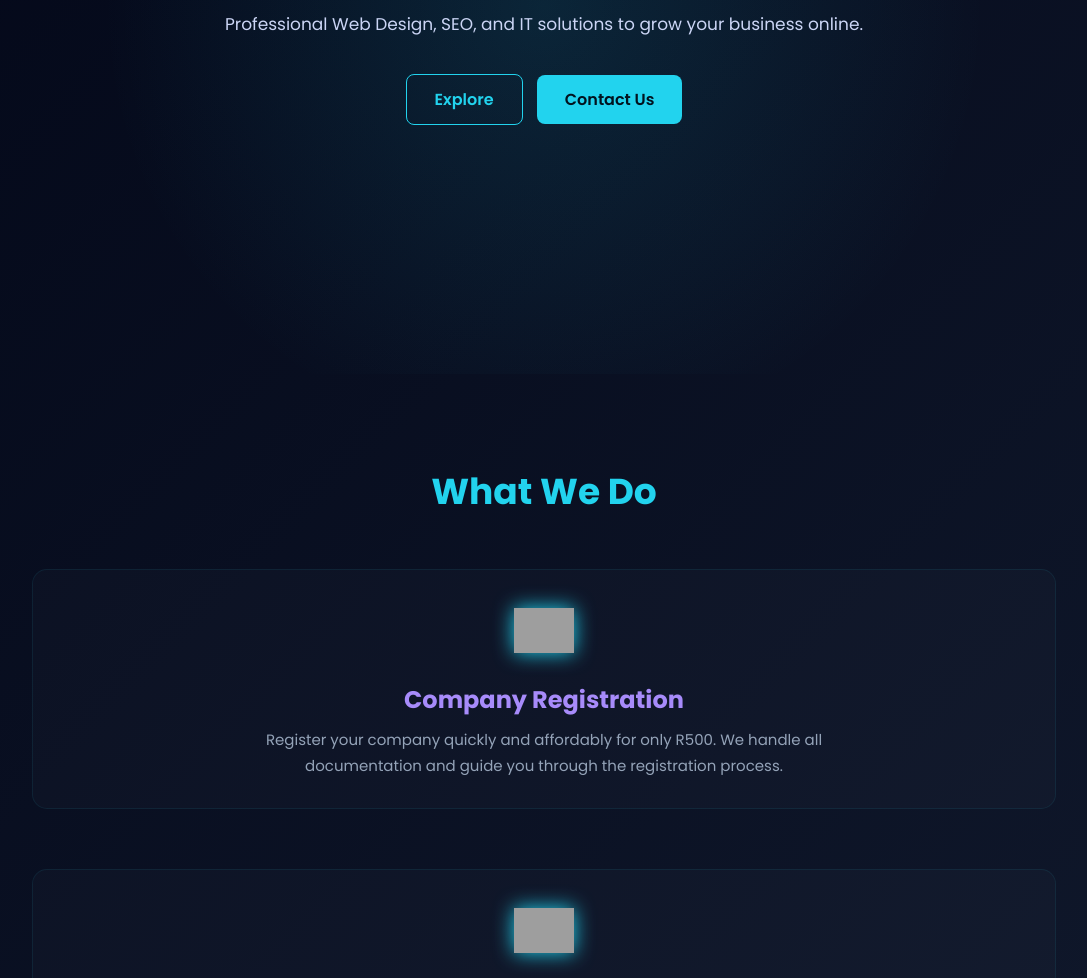
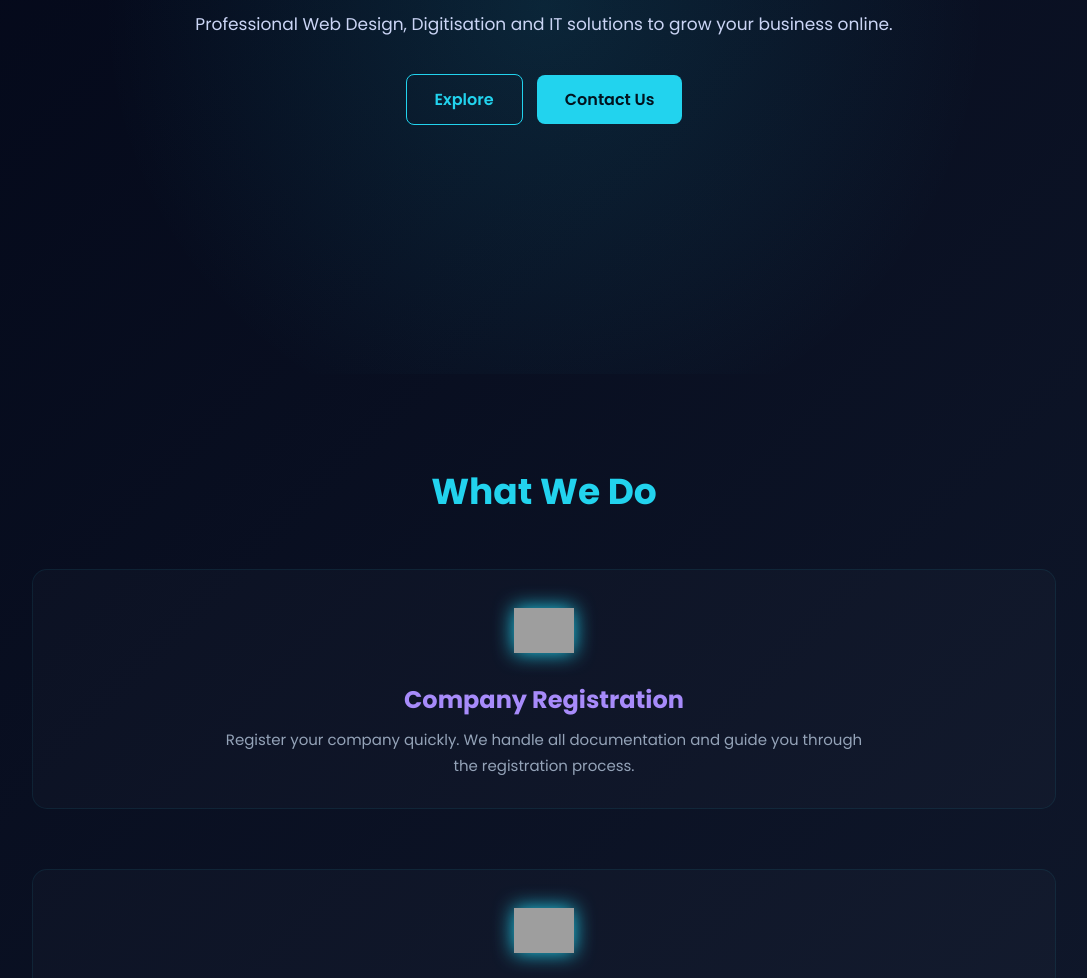
Before and after one commit to thoentity1/TheEntitySolutions, a plain HTML site: page home.html in a window 1280 px wide. Shown: the part 502-1480 px from the top of the page, without its empty margins (96-1183 px from the left). Drawn offline with Linux system fonts and the light colour scheme; grey boxes are pictures that could not be loaded.

Commit message:
Update text for web design and company registration

```diff
--- a/home.html
+++ b/home.html
@@ -760,7 +760,7 @@
         <h1>SCALE &amp; GROW</h1>
 
         <p>
-            Professional Web Design, SEO, and IT solutions
+            Professional Web Design, Digitisation and IT solutions
             to grow your business online.
         </p>
 
@@ -807,8 +807,8 @@
             </h3>
 
             <p>
-                Register your company quickly and affordably
-                for only R500. We handle all documentation
+                Register your company quickly.
+                We handle all documentation
                 and guide you through the registration process.
             </p>
 
```
